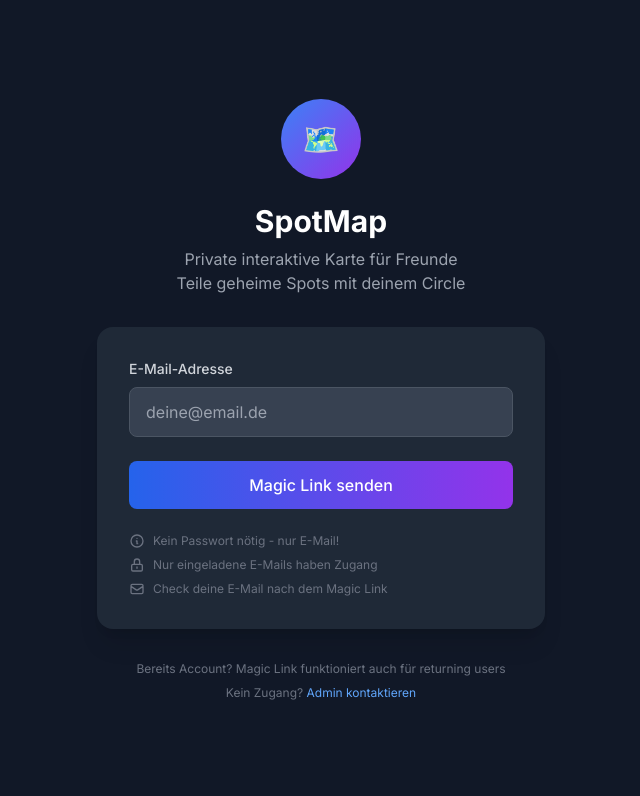
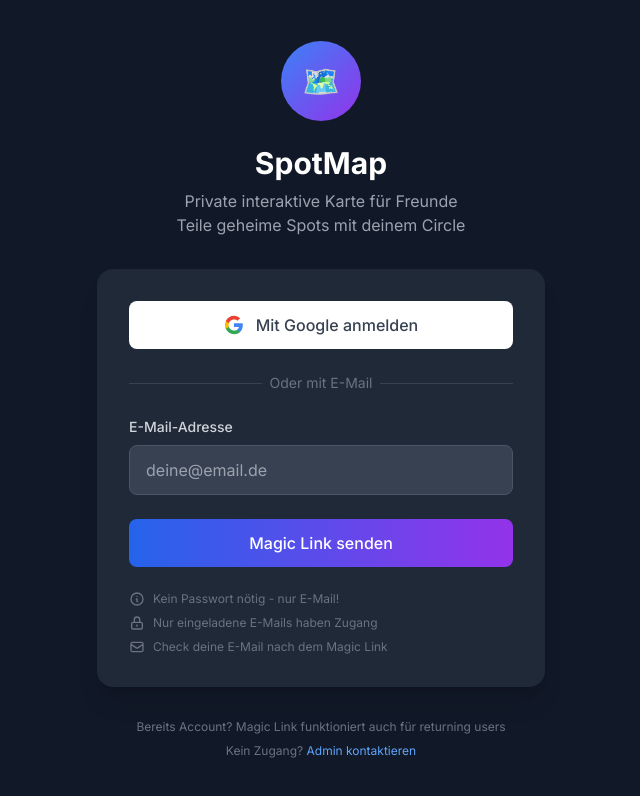
Before and after one commit to chulio115/spotmap, a React (Vite) app: page /login in a window 1280 px wide. Shown: the top 796 px of the page, without its empty margins (319-959 px from the left). Built offline with nearby package versions, Linux system fonts and the light colour scheme; no server answers; the database is empty.

Commit message:
Add Google Sign-In as primary auth method

```diff
--- a/src/lib/AuthContext.jsx
+++ b/src/lib/AuthContext.jsx
@@ -4,7 +4,9 @@ import {
   signOut,
   sendSignInLinkToEmail,
   isSignInWithEmailLink,
-  signInWithEmailLink
+  signInWithEmailLink,
+  GoogleAuthProvider,
+  signInWithPopup
 } from 'firebase/auth'
 import { doc, getDoc } from 'firebase/firestore'
 import { auth, db } from './firebase'
@@ -101,6 +103,35 @@ export function AuthProvider({ children }) {
     }
   }
 
+  const signInWithGoogle = async () => {
+    try {
+      const provider = new GoogleAuthProvider()
+      const result = await signInWithPopup(auth, provider)
+      const email = result.user.email
+
+      // Check if email is in allowlist
+      const allowedEmailDoc = await getDoc(doc(db, 'allowed_emails', email))
+
+      if (!allowedEmailDoc.exists()) {
+        // Sign out if not allowed
+        await signOut(auth)
+        throw new Error('Du wurdest noch nicht eingeladen. Kontaktiere den Admin.')
+      }
+
+      return { success: true, user: result.user }
+    } catch (error) {
+      console.error('Error signing in with Google:', error)
+
+      if (error.code === 'auth/popup-closed-by-user') {
+        throw new Error('Login abgebrochen.')
+      } else if (error.message.includes('nicht eingeladen')) {
+        throw error
+      } else {
+        throw new Error('Google Login fehlgeschlagen: ' + error.message)
+      }
+    }
+  }
+
   const logout = async () => {
     try {
       await signOut(auth)
@@ -115,6 +146,7 @@ export function AuthProvider({ children }) {
     loading,
     isAdmin,
     sendMagicLink,
+    signInWithGoogle,
     logout,
   }
 
--- a/src/pages/LoginPage.jsx
+++ b/src/pages/LoginPage.jsx
@@ -6,7 +6,7 @@ export default function LoginPage() {
   const [message, setMessage] = useState('')
   const [messageType, setMessageType] = useState('')
   const [isLoading, setIsLoading] = useState(false)
-  const { sendMagicLink } = useAuth()
+  const { sendMagicLink, signInWithGoogle } = useAuth()
 
   const handleSubmit = async (e) => {
     e.preventDefault()
@@ -31,6 +31,21 @@ export default function LoginPage() {
     }
   }
 
+  const handleGoogleSignIn = async () => {
+    setIsLoading(true)
+    setMessage('')
+    setMessageType('')
+
+    try {
+      await signInWithGoogle()
+    } catch (error) {
+      setMessageType('error')
+      setMessage('❌ ' + error.message)
+    } finally {
+      setIsLoading(false)
+    }
+  }
+
   return (
     <div className="min-h-screen bg-gray-900 flex items-center justify-center p-4">
       <div className="max-w-md w-full space-y-8">
@@ -48,6 +63,30 @@ export default function LoginPage() {
 
         {/* Login Form */}
         <div className="bg-gray-800 rounded-2xl p-8 shadow-xl">
+          {/* Google Sign-In Button */}
+          <button
+            onClick={handleGoogleSignIn}
+            disabled={isLoading}
+            className="w-full px-4 py-3 bg-white text-gray-700 font-medium rounded-lg hover:bg-gray-100 transition-all duration-200 disabled:opacity-50 disabled:cursor-not-allowed flex items-center justify-center gap-3 mb-6"
+          >
+            <svg className="w-5 h-5" viewBox="0 0 24 24">
+              <path fill="#4285F4" d="M22.56 12.25c0-.78-.07-1.53-.2-2.25H12v4.26h5.92c-.26 1.37-1.04 2.53-2.21 3.31v2.77h3.57c2.08-1.92 3.28-4.74 3.28-8.09z"/>
+              <path fill="#34A853" d="M12 23c2.97 0 5.46-.98 7.28-2.66l-3.57-2.77c-.98.66-2.23 1.06-3.71 1.06-2.86 0-5.29-1.93-6.16-4.53H2.18v2.84C3.99 20.53 7.7 23 12 23z"/>
+              <path fill="#FBBC05" d="M5.84 14.09c-.22-.66-.35-1.36-.35-2.09s.13-1.43.35-2.09V7.07H2.18C1.43 8.55 1 10.22 1 12s.43 3.45 1.18 4.93l2.85-2.22.81-.62z"/>
+              <path fill="#EA4335" d="M12 5.38c1.62 0 3.06.56 4.21 1.64l3.15-3.15C17.45 2.09 14.97 1 12 1 7.7 1 3.99 3.47 2.18 7.07l3.66 2.84c.87-2.6 3.3-4.53 6.16-4.53z"/>
+            </svg>
+            {isLoading ? 'Wird geladen...' : 'Mit Google anmelden'}
+          </button>
+
+          <div className="relative mb-6">
+            <div className="absolute inset-0 flex items-center">
+              <div className="w-full border-t border-gray-700"></div>
+            </div>
+            <div className="relative flex justify-center text-sm">
+              <span className="px-2 bg-gray-800 text-gray-500">Oder mit E-Mail</span>
+            </div>
+          </div>
+
           <form onSubmit={handleSubmit} className="space-y-6">
             <div>
               <label htmlFor="email" className="block text-sm font-medium text-gray-300 mb-2">
```
Also changed, not shown: 2 other files (tests, documents, lock files or other folders).
